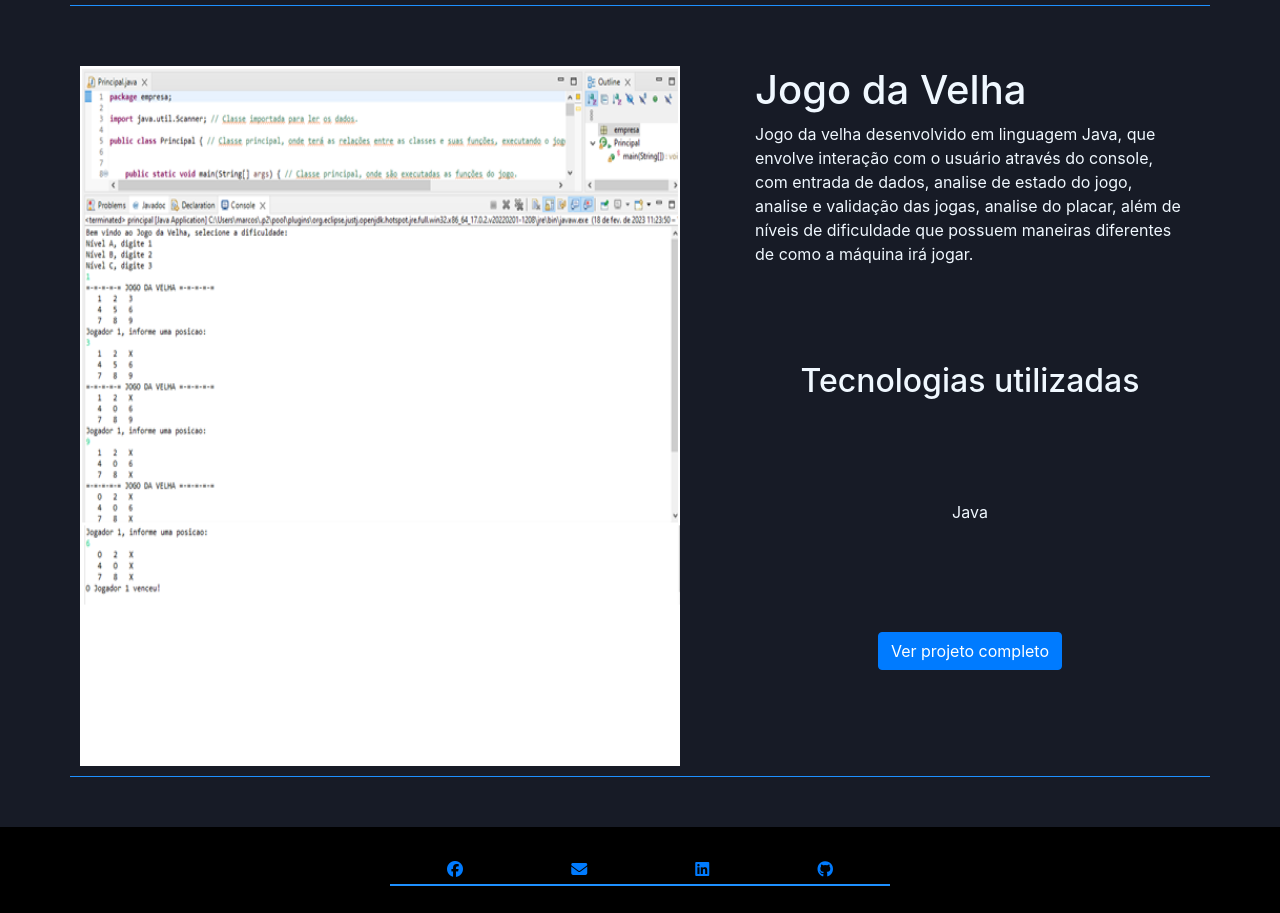
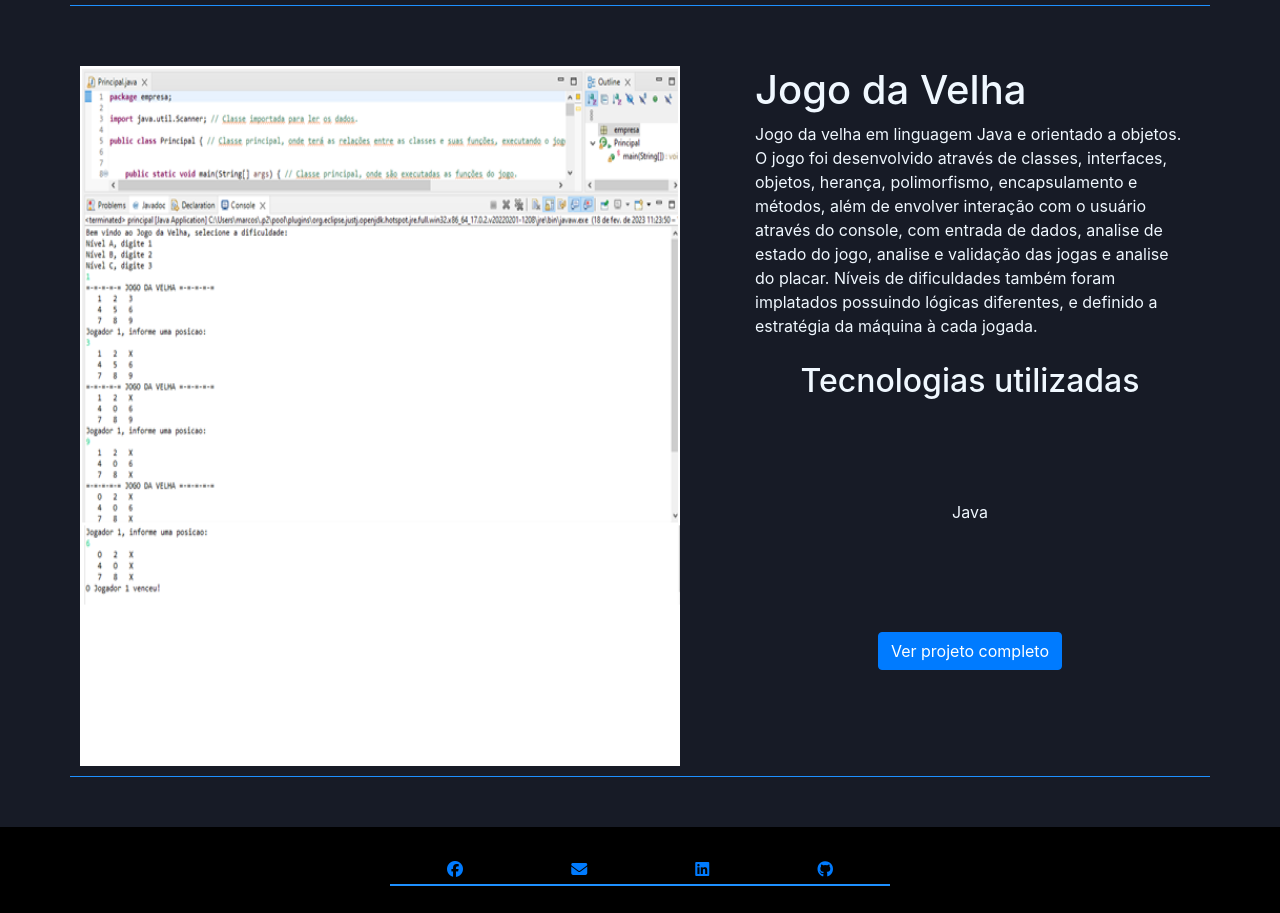
Before and after one commit to MarcosViniciusR/PortfolioWeb, an Angular app: page /projeto in a window 1280 px wide. Shown: the part 1720-2633 px from the top of the page. Built offline with nearby package versions, Linux system fonts and the light colour scheme.

Commit message:
descricao proj java

```diff
--- a/src/app/projetos/projetos.component.html
+++ b/src/app/projetos/projetos.component.html
@@ -64,7 +64,7 @@
         <div class="descricao-projeto">
             <div class=" container titulo">
                 <h1>Jogo da Velha</h1>
-                <p>Jogo da velha desenvolvido em linguagem Java, que envolve interação com o usuário através do console, com entrada de dados, analise de estado do jogo, analise e validação das jogas, analise do placar, além de níveis de dificuldade que possuem maneiras diferentes de como a máquina irá jogar.</p>
+                <p>Jogo da velha em linguagem Java e orientado a objetos. O jogo foi desenvolvido através de classes, interfaces, objetos, herança, polimorfismo, encapsulamento e métodos, além de envolver interação com o usuário através do console, com entrada de dados, analise de estado do jogo, analise e validação das jogas e analise do placar. Níveis de dificuldades também foram implatados possuindo lógicas diferentes, e definido a estratégia da máquina à cada jogada.</p>
 
             </div>
             <div class="container descricao">
```
